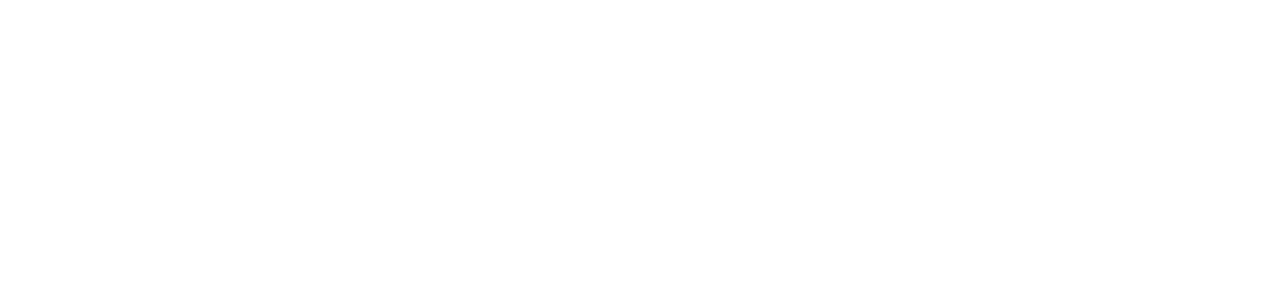
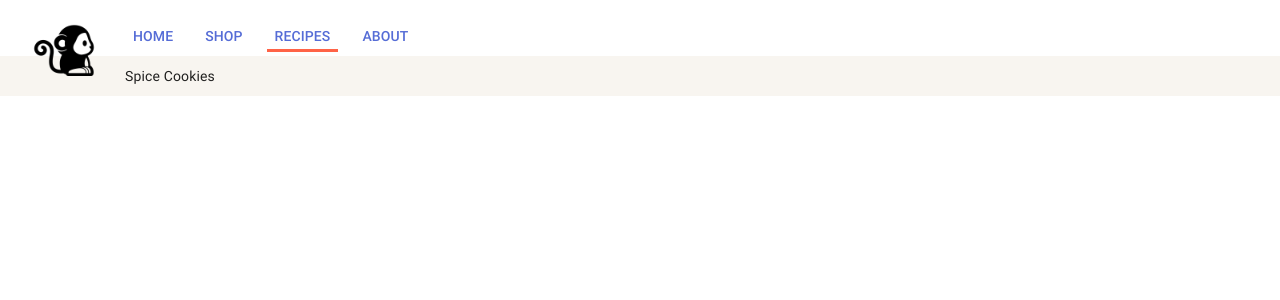
Before and after one commit to AhmadMoradi/nextjs-website-app, a Next.js app: page / in a window 1280 px wide. Shown: the top 300 px of the page. Built offline with nearby package versions, Linux system fonts and the light colour scheme.

Commit message:
Create the header component

```diff
--- /dev/null
+++ b/components/header/Header.js
@@ -0,0 +1,42 @@
+import Container from '@material-ui/core/Container';
+import { makeStyles } from '@material-ui/core/styles';
+
+import Logo from './Logo';
+import HeaderTop from './HeaderTop';
+import HeaderBottom from './HeaderBottom';
+
+const useStyle = makeStyles({
+    header: {
+        position: 'relative'
+    },
+    logoCon: {
+        position: 'absolute'
+    },
+    leftSpaced: {
+        paddingLeft: '101px'
+    },
+    headerBottom: {
+        backgroundColor: '#f8f5f0'
+    }
+});
+
+export default function Header() {
+    const classes = useStyle();
+
+    return (
+        <header className={classes.header}>
+            <Container>
+                <div className={classes.logoCon}>
+                    <Logo />
+                </div>
+                <HeaderTop className={classes.leftSpaced} />
+            </Container>
+
+            <div className={classes.headerBottom}>
+                <Container>
+                    <HeaderBottom className={classes.leftSpaced} />
+                </Container>
+            </div>
+        </header>
+    );
+}
--- /dev/null
+++ b/components/header/HeaderBottom.js
@@ -0,0 +1,26 @@
+import Link from '@material-ui/core/Link';
+import Typography from '@material-ui/core/Typography';
+import { makeStyles } from '@material-ui/core/styles';
+import Box from '@material-ui/core/Box';
+
+
+const useStyles = makeStyles((theme) => ({
+    root: {
+        '& > * + *': {
+            marginLeft: theme.spacing(2),
+        },
+    },
+}));
+
+
+export default function HeaderBottom(props) {
+
+    const classes = useStyles();
+    return (
+        <Box py={1} {...props}>
+            <Typography className={classes.root}>
+                <Link href="/recipes/spice-cookies" variant="body2" color="inherit">Spice Cookies</Link>
+            </Typography>
+        </Box>
+    );
+}
--- /dev/null
+++ b/components/header/HeaderTop.js
@@ -0,0 +1,35 @@
+import Link from '@material-ui/core/Link';
+import Typography from '@material-ui/core/Typography';
+import { makeStyles } from '@material-ui/core/styles';
+import Box from '@material-ui/core/Box';
+
+
+const useStyles = makeStyles((theme) => ({
+    root: {
+        '& > * + *': {
+            marginLeft: theme.spacing(2),
+        },
+        '& > *': {
+            padding: '0.3rem 0.5rem',
+        }
+    },
+    active: {
+        borderBottom: '3px solid tomato',
+    }
+}));
+
+
+export default function HeaderTop(props) {
+
+    const classes = useStyles();
+    return (
+        <Box pb={1} pt={3} {...props}>
+            <Typography className={classes.root} >
+                <Link href="/" variant="subtitle2">HOME</Link>
+                <Link href="#" variant="subtitle2">SHOP</Link>
+                <Link href="/recipes" variant="subtitle2" className={classes.active}>RECIPES</Link>
+                <Link href="#" variant="subtitle2">ABOUT</Link>
+            </Typography>
+        </Box>
+    );
+}
--- /dev/null
+++ b/components/header/Logo.js
@@ -0,0 +1,14 @@
+import { makeStyles } from '@material-ui/core/styles';
+
+const useStyles = makeStyles({
+    root: {
+        'max-height': '80px',
+    }
+});
+
+export default function Logo() {
+    const classes = useStyles();
+    return (
+        <img className={classes.root} src="/images/monkey.png" alt="logo-monkey"/>
+    );
+}
--- a/pages/index.js
+++ b/pages/index.js
@@ -1,9 +1,10 @@
 import React from 'react';
+import Header from "../components/header/Header";
 
 export default function Index() {
   return (
     <>
-
+      <Header />
     </>
   );
 }
```
Also changed, not shown: public/images/monkey.png (added).
